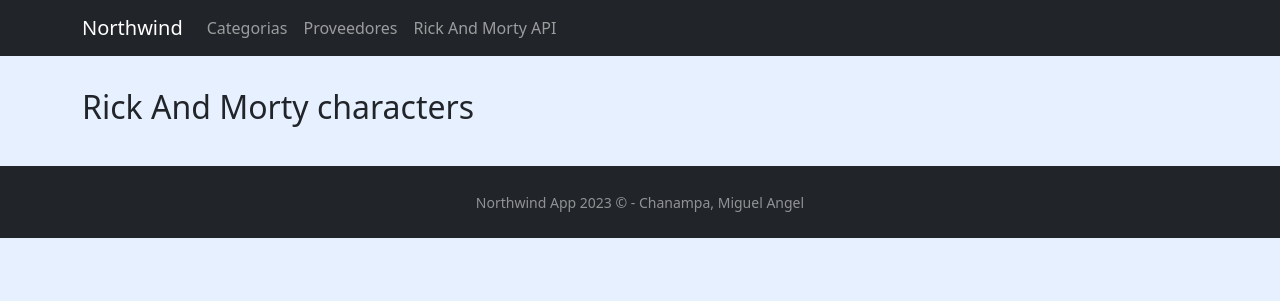
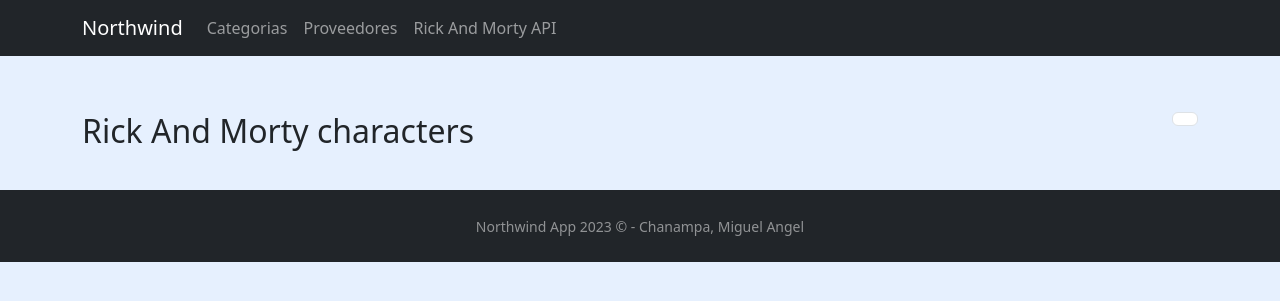
Before and after one commit to Miguelch7/LabNet2023, an ASP.NET MVC app: template Lab.EF/Lab.EF.MVC/Views/RickAndMortyAPI/Index.cshtml in a window 1280 px wide. Shown: the top 301 px of the page. Run offline with ASP.NET Core 8 and stand-ins for ASP.NET MVC 5, Linux system fonts and the light colour scheme; the template is opened without the code that fills it, so the values that code supplies are empty; the project's own start-up code is not run, and a stand-in starts its controllers and pages; some libraries are stand-ins or nearby versions.

Commit message:
Agregando paginación a la vista de la API de Rick y Morty

```diff
--- a/Lab.EF/Lab.EF.MVC/Views/RickAndMortyAPI/Details.cshtml
+++ b/Lab.EF/Lab.EF.MVC/Views/RickAndMortyAPI/Details.cshtml
@@ -32,4 +32,4 @@
     </div>
 </section>
 
-@Html.ActionLink("Volver atrás", "Index", "RickAndMortyAPI", new { @class = "btn text-primary text-decoration-underline btn-block p-0 mt-1" })
+@Html.ActionLink("Volver atrás", "Index", new {}, new { @class = "btn text-primary text-decoration-underline btn-block p-0 mt-1" })
--- a/Lab.EF/Lab.EF.MVC/Views/RickAndMortyAPI/Index.cshtml
+++ b/Lab.EF/Lab.EF.MVC/Views/RickAndMortyAPI/Index.cshtml
@@ -3,8 +3,29 @@
 @{
     ViewBag.Title = "Index";
 }
+<nav class="mt-4 d-flex justify-content-between">
+    <h2>Rick And Morty characters</h2>
 
-<h2>Rick And Morty characters</h2>
+    <ul class="pagination justify-content-center">
+        @if (ViewBag.CurrentPage > 1)
+        {
+            <li class="page-item">
+                @Html.ActionLink("Previous Page", "Index", new { page = ViewBag.CurrentPage - 1 }, new { @class = "page-link" })
+            </li>
+        }
+
+        <li class="page-item disabled">
+            <a class="page-link" href="#">@ViewBag.CurrentPage</a>
+        </li>
+
+        @if (ViewBag.CurrentPage < ViewBag.MaxPage)
+        {
+            <li class="page-item">
+                @Html.ActionLink("Next Page", "Index", new { page = ViewBag.CurrentPage + 1 }, new { @class = "page-link" })
+            </li>
+        }
+    </ul>
+</nav>
 
 <section class="d-flex justify-content-around align-items-center flex-wrap">
     @foreach (Lab.EF.MVC.Models.RickAndMortyAPI.Character character in Model)
```
Also changed, not shown: Lab.EF/Lab.EF.MVC/Controllers/RickAndMortyAPIController.cs (+7 -2 lines).
